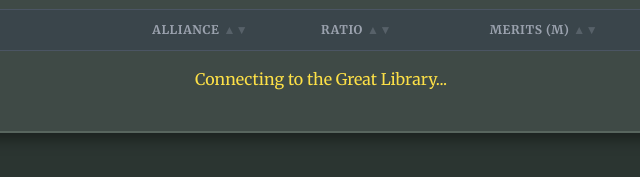
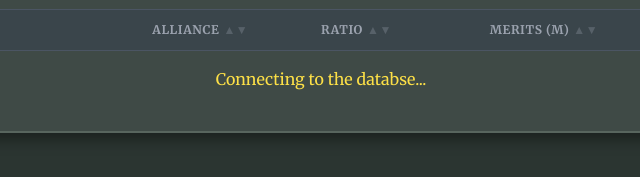
Before and after one commit to khanna-ship-it/s256, a plain HTML site: page index.html in a window 1280 px wide. Shown: the part 695-872 px from the top of the page, 319-959 px from the left. Drawn offline with nearby package versions, Linux system fonts and the light colour scheme.

Commit message:
Update index.html

```diff
--- a/index.html
+++ b/index.html
@@ -152,7 +152,7 @@
             </div>
 
             <div id="rankings-container" class="ranking-list power divide-y divide-gray-700/70">
-                <p class="p-4 text-center text-yellow-300" id="loading-message">Connecting to the Great Library...</p>
+                <p class="p-4 text-center text-yellow-300" id="loading-message">Connecting to the databse...</p>
             </div>
         </div>
 
```
